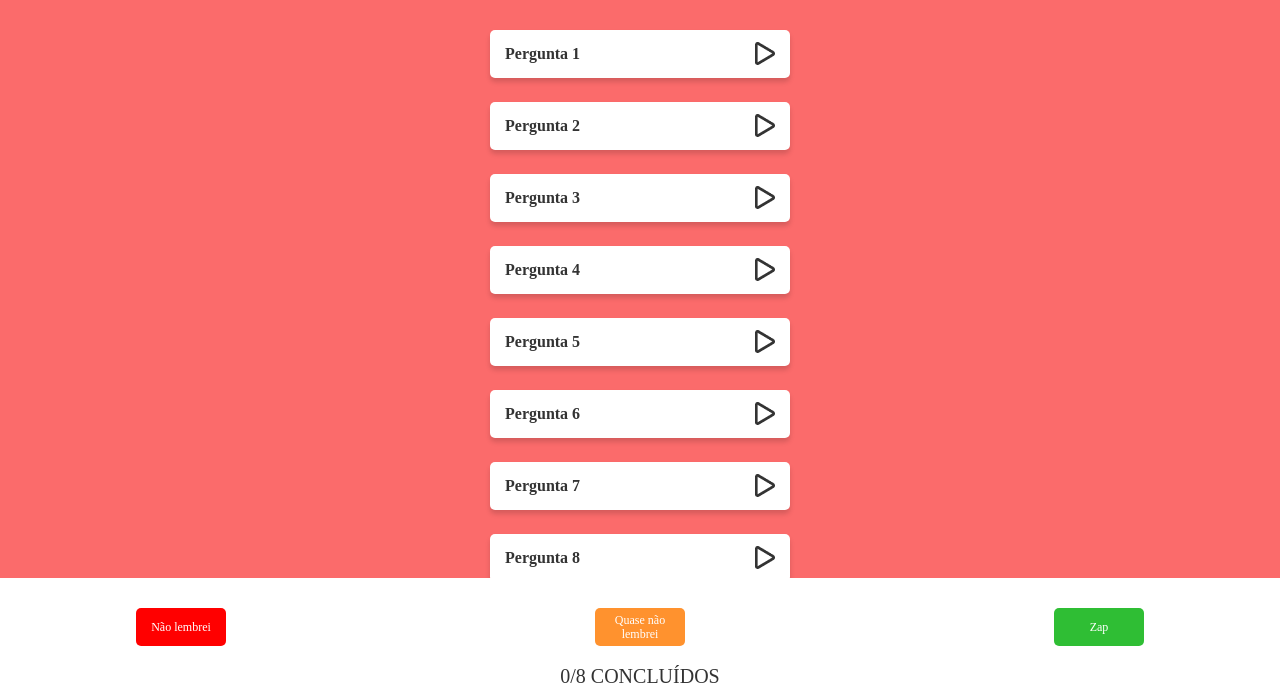
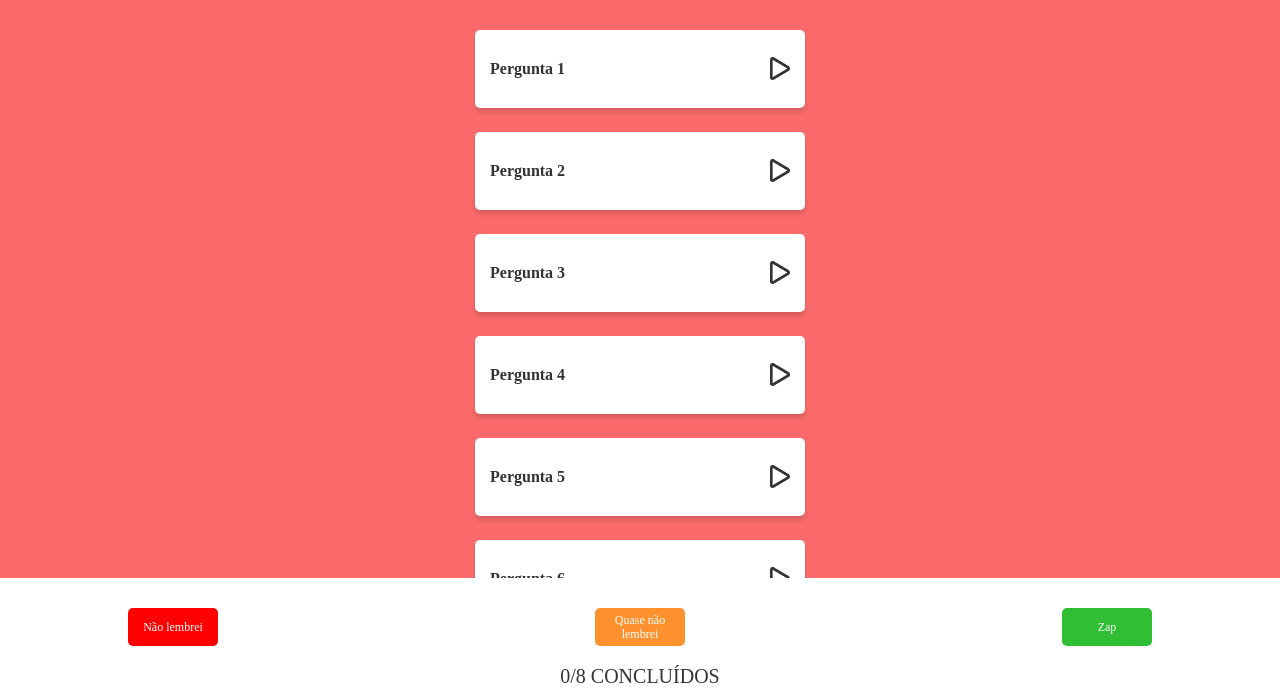
Before and after one commit to OtavioBGoulart/projeto9-zaprecall, a React app: page / in a window 1280 px wide. Shown: the part 104-798 px from the top of the page. Built offline with nearby package versions, Linux system fonts and the light colour scheme; a web font is replaced by a local one.

Commit message:
versao componetizada, com styled components e abertura dos cards

```diff
--- a/package.json
+++ b/package.json
@@ -5,7 +5,8 @@
   "dependencies": {
     "react": "^17.0.2",
     "react-dom": "^17.0.2",
-    "react-scripts": "^4.0.3"
+    "react-scripts": "^4.0.3",
+    "styled-components": "^5.3.6"
   },
   "scripts": {
     "start": "react-scripts start",
--- a/src/assets/css/style.css
+++ b/src/assets/css/style.css
@@ -2,7 +2,7 @@
    box-sizing: border-box;
  }
 
- .screen-container {
+ /* .screen-container {
    background-color: #FB6B6B;
    width: 100%;
    min-height: 100vh;
@@ -12,20 +12,20 @@
    margin: 0px;
    padding: 0px;
    padding-bottom: 200px;
- }
+ } */
 
- .logo-container {
+ /* .logo-container {
    display: flex;
    align-items: center;
    margin: 40px 0 20px 0;
 
  }
-
- .logo-container img {
+ */
+ /* .logo-container img {
    width: 52px;
  }
-
- .logo-container h1 {
+ */
+ /* .logo-container h1 {
    font-family: 'Righteous';
    font-style: normal;
    font-weight: 400;
@@ -34,8 +34,8 @@
    color: #FFFFFF;
    margin-left: 20px;
  }
-
- .footer-concluidos {
+ */
+ /* .footer-concluidos {
    width: 100%;
    min-height: 50px;
    background-color: #FFFFFF;
@@ -50,14 +50,14 @@
    font-size: 18px;
    color: #333333;
    padding: 10px;
- }
+ } */
 
- .footer-concluidos>.container-botoes {
+ /* .footer-concluidos>.container-botoes {
    display: flex;
    width: 80%;
    justify-content: space-between;
    margin: 20px;
- }
+ } */
 
  /* Você vai precisar trocar a cor dos botões e alguns textos!
     VERDE = "#2FBE34"
@@ -66,7 +66,7 @@
     CINZA = "#333333"
   */
 
- .container-botoes>button {
+ /* .container-botoes>button {
    width: 90px;
    font-family: 'Recursive';
    font-style: normal;
@@ -83,13 +83,13 @@
    border: none;
    padding: 5px;
  }
+ */
+ /* .concluidos {
+   font-family: 'Recursive';
+   font-size: 20px;
+ } */
 
- .concluidos {
-  font-family: 'Recursive';
-  font-size: 20px;
- }
-
- .pergunta-fechada {
+ /* .pergunta-fechada {
    width: 300px;
    height: 48px;
    background-color: #FFFFFF;
@@ -135,4 +135,4 @@
    position: absolute;
    bottom: 10px;
    right: 10px;
- }
+ } */
--- a/src/components/App.js
+++ b/src/components/App.js
@@ -2,15 +2,28 @@ import Header from "./Header"
 import Cards from "./Cards"
 import deck from "../deck"
 import Footer from "./Footer"
+import styled from "styled-components"
 
 
 export default function App() {
 
     return (
-        <div className="screen-container">
+        <Screencontainer>
             <Header />
             {deck.map((card, index) => <Cards key={index} numPerg={index} card={card} />)}
             <Footer />
-        </div>
+        </Screencontainer>
     )
 }
+
+const Screencontainer = styled.div`
+    background-color: #FB6B6B;
+    width: 100%;
+    min-height: 100vh;
+    display: flex;
+    flex-direction: column;
+    align-items: center;
+    margin: 0px;
+    padding: 0px;
+    padding-bottom: 200px;
+`
--- a/src/components/Cards.js
+++ b/src/components/Cards.js
@@ -1,11 +1,93 @@
+import { useState } from "react"
 import play from "../assets/img/seta_play.png"
+import virar from "../assets/img/seta_virar.png"
+//import ConteudoCard from "./ConteudoCard"
+import styled from "styled-components";
+import deck from "../deck";
 
-export default function Cards (props) {
+export default function Cards(props) {
 
-    return (
-        <div className="pergunta-fechada">
-            <p>Pergunta  {props.numPerg + 1}</p>
-            <img src={play} alt="" />
-        </div>
-    )
+    const [estadoCard, setEstadoCard] = useState("fechada");
+
+    if (estadoCard === "fechada") {
+
+        return (
+            <PerguntaFechada>
+                 <p>Pergunta  {props.numPerg + 1}</p>
+                <img src={play} alt="" onClick={() => setEstadoCard("pergunta")}/>
+            </PerguntaFechada>
+        )
+    }
+
+    else if (estadoCard === "pergunta") {
+
+        return (
+            <PerguntaAberta>
+                <p>{deck[props.numPerg].question}</p>
+                <img src={virar} alt="" onClick={() => setEstadoCard("resposta")}/>
+            </PerguntaAberta>
+        )
+    }
+
+    else {
+        return (
+            <PerguntaAberta>
+                <p>{deck[props.numPerg].answer}</p>
+            </PerguntaAberta>
+        )
+    }
 }
+
+const PerguntaFechada = styled.div`
+    width: 300px;
+    height: 48px;
+    background-color: #FFFFFF;
+    margin: 12px;
+    padding: 15px;
+    box-shadow: 0px 4px 5px rgba(0, 0, 0, 0.15);
+    border-radius: 5px;
+    display: flex;
+    align-items: center;
+    justify-content: space-between;
+    p {
+        font-family: 'Recursive';
+        font-style: normal;
+        font-weight: 700;
+        font-size: 16px;
+        line-height: 19px;
+        color: #333333;
+    }
+`
+
+const PerguntaAberta = styled.div`
+    width: 300px;
+    margin: 12px;
+    padding: 15px;
+    min-height: 100px;
+    background: #FFFFD5;
+    box-shadow: 0px 4px 5px rgba(0, 0, 0, 0.15);
+    border-radius: 5px;
+    font-family: 'Recursive';
+    font-style: normal;
+    font-weight: 400;
+    font-size: 18px;
+    line-height: 22px;
+    color: #333333;
+    position: relative;
+    display: flex;
+    flex-direction: column;
+    justify-content: space-between;
+    p {
+        font-family: 'Recursive';
+        font-style: normal;
+        font-weight: 700;
+        font-size: 16px;
+        line-height: 19px;
+        color: #333333;
+    }
+    img {
+        position: absolute;
+        bottom: 10px;
+        right: 10px;
+    }
+`
--- /dev/null
+++ b/src/components/ConteudoCard.js
@@ -0,0 +1,8 @@
+
+
+export default function ConteudoCard (props) {
+
+    return (
+        <p>Pergunta  {props.numPerg + 1}</p>
+    )
+}
--- a/src/components/Footer.js
+++ b/src/components/Footer.js
@@ -1,14 +1,62 @@
-export default function Footer () {
+import styled from "styled-components";
+
+export default function Footer() {
     return (
-        <div className="footer-concluidos">
-            <div className="container-botoes">
-                <button style={{backgroundColor: "red"}}>Não lembrei</button>
-                <button style={{backgroundColor: "#FF922E"}}>Quase não lembrei</button>
-                <button style={{backgroundColor: "#2FBE34"}}>Zap</button>
-            </div>
-            <div className="concluidos">
+        <ContainerConcluidos>
+            <ContainerBotoes>
+                <button style={{ backgroundColor: "red" }}>Não lembrei</button>
+                <button style={{ backgroundColor: "#FF922E" }}>Quase não lembrei</button>
+                <button style={{ backgroundColor: "#2FBE34" }}>Zap</button>
+            </ContainerBotoes>
+            <Concluidos>
                 0/8 CONCLUÍDOS
-            </div>
-        </div>
+            </Concluidos>
+        </ContainerConcluidos>
     )
 }
+
+const ContainerConcluidos = styled.div`
+   width: 100%;
+   min-height: 50px;
+   background-color: #FFFFFF;
+   position: fixed;
+   bottom: 0;
+   display: flex;
+   flex-direction: column;
+   align-items: center;
+   justify-content: center;
+   font-family: 'Recursive';
+   font-weight: 400;
+   font-size: 18px;
+   color: #333333;
+   padding: 10px;
+`
+
+const ContainerBotoes = styled.div`
+    display: flex;
+    width: 80%;
+    justify-content: space-between;
+    margin: 20px;
+        button {
+        width: 90px;
+        font-family: 'Recursive';
+        font-style: normal;
+        font-weight: 400;
+        font-size: 12px;
+        line-height: 14px;
+        display: flex;
+        align-items: center;
+        justify-content: center;
+        text-align: center;
+        color: #FFFFFF;
+        background: blue;
+        border-radius: 5px;
+        border: none;
+        padding: 5px;
+        }
+`
+
+const Concluidos = styled.div`
+font-family: 'Recursive';
+font-size: 20px;
+`
--- a/src/components/Header.js
+++ b/src/components/Header.js
@@ -1,13 +1,34 @@
 //import logo from "./assets/img/logo.png";
+
+import styled from "styled-components"
 
 export default function Header() {
 
     return (
 
-        <div className="logo-container">
+        <LogoContainer>
             <img src="logo.png" alt="" />
             <h1>Zap Recall</h1>
-        </div>
+        </LogoContainer>
 
     )
 }
+
+const LogoContainer = styled.div `
+    display: flex;
+    align-items: center;
+    margin: 40px 0 20px 0;
+    img {
+        width: 52px;
+    }
+    h1 {
+        font-family: 'Righteous';
+        font-style: normal;
+        font-weight: 400;
+        font-size: 36px;
+        line-height: 45px;
+        color: #FFFFFF;
+        margin-left: 20px;
+      }
+
+`
--- a/src/index.js
+++ b/src/index.js
@@ -2,6 +2,6 @@ import ReactDOM from 'react-dom';
 import App from './components/App';
 
 import './assets/css/reset.css';
-import './assets/css/style.css';
+//import './assets/css/style.css';
 
 ReactDOM.render(<App />, document.querySelector('.root'));
```
Also changed, not shown: 1 other file.
